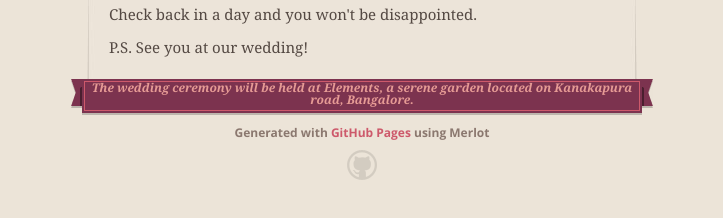
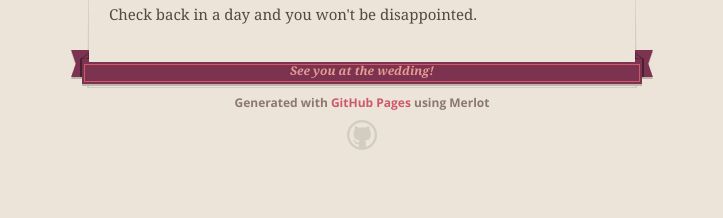
Before and after one commit to anushasrikanth/anushasrikanth.github.io, a plain HTML site: page index.html in a window 1280 px wide. Shown: the part 364-582 px from the top of the page, without its empty margins (278-1001 px from the left). Drawn offline with nearby package versions, Linux system fonts and the light colour scheme.

Commit message:
Update index.html
updated footer again.

```diff
--- a/index.html
+++ b/index.html
@@ -52,15 +52,13 @@
 We'd love to give you some goodies at the wedding for being such a curious-cat ;) </p>
 
 <p>Check back in a day and you won't be disappointed.</p>
-
-<p>P.S. See you at our wedding!</p>
       </section>
 
       <footer>
         <span class="ribbon-outer">
           <span class="ribbon-inner">
             <!--<p>Projects by <a href="https://github.com/anushasrikanth">anushasrikanth</a> can be found on <a href="https://github.com/anushasrikanth">GitHub</a></p>-->
-            <p>The wedding ceremony will be held at Elements, a serene garden located on Kanakapura road, Bangalore.</p>
+            <p>See you at the wedding!</p>
           </span>
           <span class="left-tail"></span>
           <span class="right-tail"></span>
```
